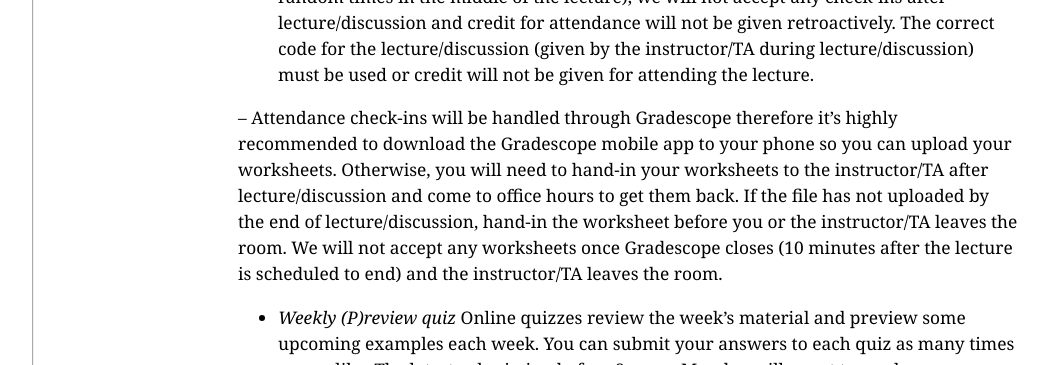
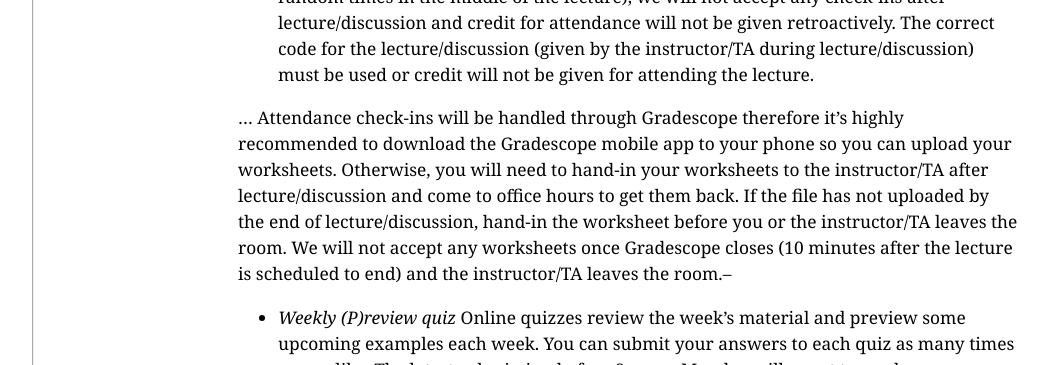
Before and after one commit to ucsd-cse12-f23/ucsd-cse12-f23.github.io, a Jekyll site: the page built from syllabus.md, in a window 1280 px wide and 900 px high, scrolled down 2119 px. Shown: the part 155-520 px from the top of the window, without its empty margins (56-1104 px from the left). Built offline with Jekyll 4.4.1, drawn with Linux system fonts in a browser that asks for light colours.

```diff
--- a/syllabus.md
+++ b/syllabus.md
@@ -92,7 +92,7 @@ This score is calculated on a weekly basis (starting in Week 1). The maximum num
 Earn engagement points by:
 - *In class participation via worksheets* In Weeks 1 through 10 (starting with the second lecture of the quarter), you will earn credit for attending and participating in lecture (3 points each) and discussion section (2 points). Worksheets will be graded for participation only and not for correctness of the response. To receive credit for attending, you must make sure to check-in during lecture/discussion (check-ins will happen at random times in the middle of the lecture), we will not accept any check-ins after lecture/discussion and credit for attendance will not be given retroactively. The correct code for the lecture/discussion (given by the instructor/TA during lecture/discussion) must be used or credit will not be given for attending the lecture.
 
--- Attendance check-ins will be handled through Gradescope therefore it’s highly recommended to download the Gradescope mobile app to your phone so you can upload your worksheets. Otherwise, you will need to hand-in your worksheets to the instructor/TA after lecture/discussion and come to office hours to get them back. If the file has not uploaded by the end of lecture/discussion, hand-in the worksheet before you or the instructor/TA leaves the room. We will not accept any worksheets once Gradescope closes (10 minutes after the lecture is scheduled to end) and the instructor/TA leaves the room.
+... Attendance check-ins will be handled through Gradescope therefore it’s highly recommended to download the Gradescope mobile app to your phone so you can upload your worksheets. Otherwise, you will need to hand-in your worksheets to the instructor/TA after lecture/discussion and come to office hours to get them back. If the file has not uploaded by the end of lecture/discussion, hand-in the worksheet before you or the instructor/TA leaves the room. We will not accept any worksheets once Gradescope closes (10 minutes after the lecture is scheduled to end) and the instructor/TA leaves the room.--
 
 - *Weekly (P)review quiz* Online quizzes review the week’s material and preview some upcoming examples each week. You can submit your answers to each quiz as many times as you like. The latest submission before 8am on Monday will count towards your engagement score. Each weekly review quiz will be worth 6 points. The review quiz must be completed independently and individually. You may refer to your class notes and resources linked from this website, but not to other references. You may not share information about the review quiz with others, take the review quiz in someone else’s name, or ask anyone for prior knowledge about the review quiz.
 
```
